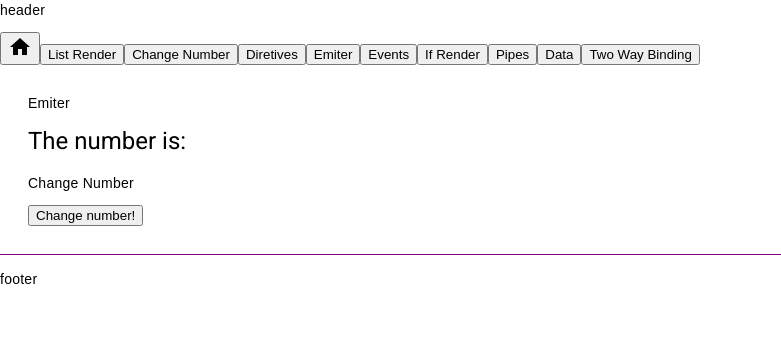
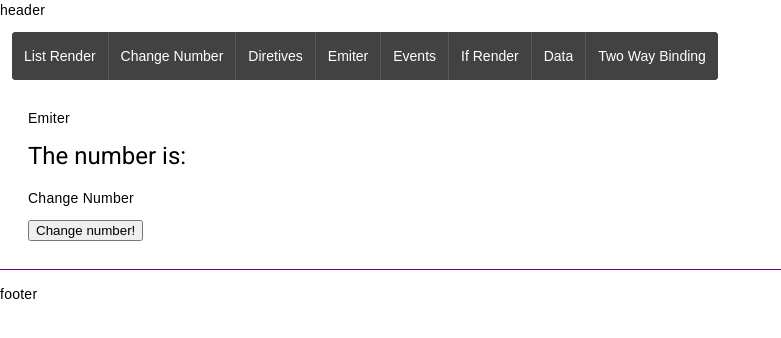
Before and after one commit to CaetanoLeandro/AngularTS, an Angular app: page /emiter in a window 1280 px wide. Shown: the top 338 px of the page, without its empty margins (0-781 px from the left). Built offline with nearby package versions, Linux system fonts and the light colour scheme.

Commit message:
style toggle buttom

```diff
--- a/src/app/app.component.css
+++ b/src/app/app.component.css
@@ -0,0 +1,7 @@
+mat-button-toggle-group  {
+  margin-left: 12px;
+  border-color: white;
+  border-style: hidden;
+  background-color: blueviolet;
+  color: greenyellow;
+}
--- a/src/app/app.component.html
+++ b/src/app/app.component.html
@@ -1,15 +1,15 @@
 <p>header</p>
 <nav>
-  <button mat-fab extended routerLink="/"><mat-icon>home</mat-icon></button>
-  <button  routerLink="/list"> List  Render</button >
-  <button  routerLink="/number"> Change Number </button >
-  <button  routerLink="/directives"> Diretives </button >
-  <button  routerLink="/emiter"> Emiter </button >
-  <button  routerLink="/events"> Events </button >
-  <button  routerLink="/ifRender"> If Render </button >
-  <button  routerLink="/pipes"> Pipes </button >
-  <button  routerLink="/data"> Data </button >
-  <button  routerLink="/twoWay"> Two Way Binding </button >
+  <mat-button-toggle-group name="fontStyle" aria-label="Font Style">
+  <mat-button-toggle routerLink="/list"> List  Render</mat-button-toggle>
+  <mat-button-toggle routerLink="/number"> Change Number</mat-button-toggle>
+  <mat-button-toggle routerLink="/directives"> Diretives</mat-button-toggle>
+  <mat-button-toggle routerLink="/emiter"> Emiter</mat-button-toggle>
+  <mat-button-toggle routerLink="/events"> Events</mat-button-toggle>
+  <mat-button-toggle routerLink="/ifRender"> If Render</mat-button-toggle>
+  <mat-button-toggle routerLink="/data"> Data</mat-button-toggle>
+  <mat-button-toggle routerLink="/twoWay"> Two Way Binding</mat-button-toggle>
+  </mat-button-toggle-group>
 </nav>
 <router-outlet></router-outlet>
 <!-- <h1> Angular#13! - Principal </h1>
--- a/src/app/app.module.ts
+++ b/src/app/app.module.ts
@@ -16,6 +16,7 @@ import { TwoWayBindingComponent } from './components/two-way-binding/two-way-bin
 import { PipesComponent } from './components/pipes/pipes.component';
 import { BrowserAnimationsModule } from '@angular/platform-browser/animations';
 import {MatIconModule} from '@angular/material/icon';
+import {MatButtonToggleModule} from '@angular/material/button-toggle';
 
 @NgModule({
   declarations: [
@@ -32,7 +33,8 @@ import {MatIconModule} from '@angular/material/icon';
     PipesComponent
 
   ],
-  imports: [BrowserModule, FormsModule, AppRoutingModule, BrowserAnimationsModule, MatIconModule],
+  imports: [BrowserModule, FormsModule, AppRoutingModule,
+    BrowserAnimationsModule, MatIconModule,MatButtonToggleModule],
   providers: [],
   bootstrap: [AppComponent],
 
```
